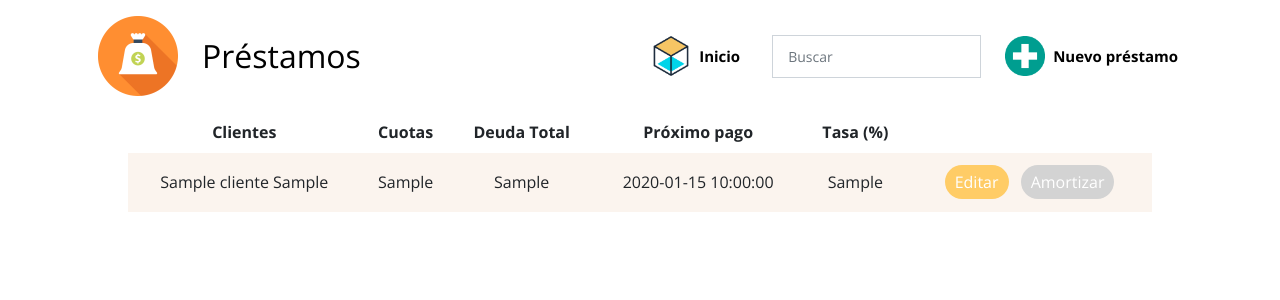
After one commit to dortizv/devuelvepe, a PHP site: page /prestamos.php in a window 1280 px wide. The commit adds this page. Shown: the top 300 px of the page. Run offline with PHP 8.4, Linux system fonts and the light colour scheme; the visitor is signed in with stand-in values (Sample User, id 1); tables that the repository leaves empty or names only in its code hold one stand-in row (values such as "Sample post").

Commit message:
listado de prestamos listo. buscador, boton de inicio, prestamos, editar y amortizar no listos.

```diff
--- a/assets/css/style.css
+++ b/assets/css/style.css
@@ -6,6 +6,9 @@
 * License: https://bootstrapmade.com/license/
 */
 
+
+
+
 /*--------------------------------------------------------------
 # General
 --------------------------------------------------------------*/
@@ -32,6 +35,15 @@ h5,
 h6 {
   font-family: "Raleway", sans-serif;
 }
+
+table {
+  border-collapse: separate;
+}
+
+tr{
+  border:transparent;
+}
+
 
 /*--------------------------------------------------------------
 # Back to top button
--- /dev/null
+++ b/prestamos.php
@@ -0,0 +1,135 @@
+<?php
+// VALIDACIÓN DE USUARIO LOGUEADO
+session_start();
+if (isset($_SESSION['nombreUsuario']) && $_SESSION['idUsuario']){
+
+include_once("./login-val/db.php");
+
+$userId = $_SESSION['idUsuario'];
+
+$db = connect_db();
+
+$sql = "SELECT prestamo.idCliente, cliente.nombre, cliente.apellido, prestamo.monto, prestamo.cuotas, prestamo.tasa, prestamo.fecha
+            FROM prestamo
+            INNER JOIN cobrador ON cobrador.id = prestamo.idCobrador
+            INNER JOIN usuario ON usuario.id=cobrador.id
+            INNER JOIN cliente ON prestamo.idCliente = cliente.id
+            WHERE usuario.id = ?";
+
+
+$stmt = $db->prepare($sql);
+$stmt->bind_param("i", $userId);
+$stmt->execute();
+$result = $stmt->get_result();
+
+//
+//$row = $result -> fetch_assoc();
+//var_dump($row);
+//die();
+?>
+<!DOCTYPE html>
+<html lang="es">
+    <head>
+        <meta charset="utf-8">
+        <title>Login</title>
+        <meta content="width=device-width, initial-scale=1.0" name="viewport">
+
+        <!-- Google Fonts -->
+        <link href="https://fonts.googleapis.com/css?family=Open+Sans:300,300i,400,400i,600,600i,700,700i|Raleway:300,300i,400,400i,500,500i,600,600i,700,700i|Poppins:300,300i,400,400i,500,500i,600,600i,700,700i" rel="stylesheet">
+
+        <!-- Vendor CSS Files -->
+        <link href="./assets/vendor/aos/aos.css" rel="stylesheet">
+        <link href="./assets/vendor/bootstrap/css/bootstrap.min.css" rel="stylesheet">
+        <link href="./assets/vendor/bootstrap-icons/bootstrap-icons.css" rel="stylesheet">
+        <link href="./assets/vendor/boxicons/css/boxicons.min.css" rel="stylesheet">
+        <link href="./assets/vendor/glightbox/css/glightbox.min.css" rel="stylesheet">
+        <link href="./assets/vendor/remixicon/remixicon.css" rel="stylesheet">
+        <link href="./assets/vendor/swiper/swiper-bundle.min.css" rel="stylesheet">
+
+        <!-- Template Main CSS File -->
+        <link href="./assets/css/style.css" rel="stylesheet">
+
+    </head>
+    <body style="min-width: 560px">
+        <header class="fixed-top d-flex align-items-center header-scrolled" style="background-color: white">
+            <div class="container d-flex align-items-center justify-content-between">
+                <div class="logo py-0 d-flex align-items-center" style="font-size: xx-large; color: black">
+                    <img class="m-3" src="assets/icons/borrow.png" width="80px">
+                    <p class="m-0 px-2">Préstamos</p>
+                </div>
+                <nav class="navbar" id="navbar">
+                    <ul class="row justify-content-center align-items-center contact text-black" style="font-weight: bold">
+                        <li class= "col-auto justify-content-center align-items-center d-flex">
+                            <img class="col-auto"  src="assets/icons/cube.png" style="height: 40px">
+                            <a href="#" class="col-auto m-0 p-0 px-2 text-black" style="font-weight: bold">Inicio</a>
+                        </li>
+                        <li class="col-auto php-email-form" style="min-width: 190px">
+                            <input type="text" class="form-control" name="buscar" placeholder="Buscar"  required>
+                        </li class="col-6">
+                        <li class="col-auto justify-content-center align-items-center d-flex">
+                            <img class="col-auto"  src="assets/icons/add.png" style="height: 40px">
+                            <a href="#" class="col-auto m-0 p-0 px-2 text-black" style="font-weight: bold">Nuevo préstamo</a>
+                        </li>
+                    </ul>
+                    <i class="bi bi-list mobile-nav-toggle"></i>
+                </nav>
+            </div>
+        </header>
+
+        <main id="main" class="d-flex align-items-center" style="margin-top: 112px; margin: 112px 10% 5% 10%;">
+            <table class="table" style="border-collapse: separate; border-spacing: 0">
+                <thead class="thead-dark text-center" style="border: transparent">
+                <tr>
+                    <th scope="col">Clientes</th>
+                    <th scope="col">Cuotas</th>
+                    <th scope="col">Deuda Total</th>
+                    <th scope="col">Próximo pago</th>
+                    <th scope="col">Tasa (%)</th>
+                    <th scope="col"></th>
+                </tr>
+                </thead>
+                <tbody class="align-middle justify-content-center">
+                <?php
+                while ($row = $result -> fetch_assoc()){
+                    echo "<tr class='text-center' style='background-color: #FBF4EE; border: transparent;'>";
+                    echo "<td>" . $row['nombre'] .' '.$row['apellido']."</td>";
+                    echo "<td>" . $row['cuotas'] . "</td>";
+                    echo "<td>" . $row['monto'] . "</td>";
+                    echo "<td>" . $row['fecha'] . "</td>";
+                    echo "<td>" . $row['tasa'] . "</td>";
+                    echo '<td class="contact">
+                            <div class="php-email-form">
+                                <button class="mx-1 my-1" style="width: fit-content; padding: 5px 10px" type="submit">Editar</button>
+                                <button class="mx-1 my-1" style="background-color: lightgray; width: fit-content; padding: 5px 10px" type="submit">Amortizar</button>
+                            </div>
+                          </td>';
+                    echo "</tr>";
+                }
+
+                ?>
+                </tbody>
+            </table>
+        </main>
+
+
+        <!-- Vendor JS Files -->
+        <script src="./assets/vendor/purecounter/purecounter_vanilla.js"></script>
+        <script src="./assets/vendor/aos/aos.js"></script>
+        <script src="./assets/vendor/bootstrap/js/bootstrap.bundle.min.js"></script>
+        <script src="./assets/vendor/glightbox/js/glightbox.min.js"></script>
+        <script src="./assets/vendor/isotope-layout/isotope.pkgd.min.js"></script>
+        <script src="./assets/vendor/swiper/swiper-bundle.min.js"></script>
+
+        <!-- Template Main JS File -->
+        <script src="./assets/js/main.js"></script>
+
+    </body>
+</html>
+
+    <?php
+//FIN DE VALIDACIÓN
+}else{
+    header("Location:./../login.php");
+    exit;
+}
+?>
```
